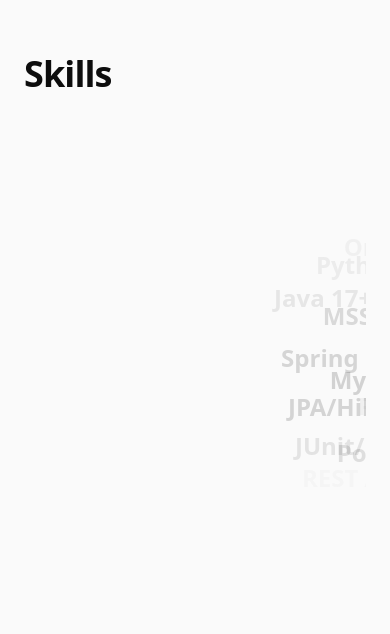
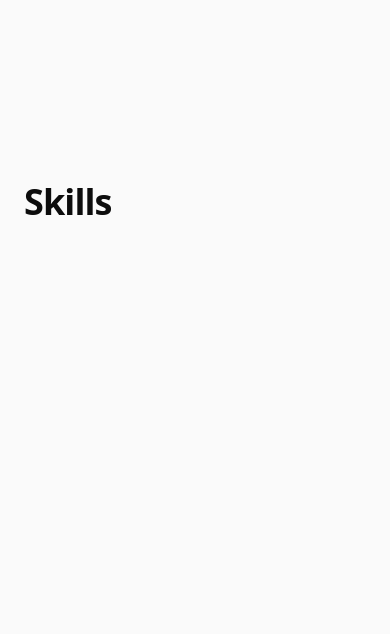
Before and after one commit to Gurudath-S/Gurudath-S.github.io, a React (Vite) app: page / in a window 390 px wide. Shown: the part 5410-6044 px from the top of the page. Built offline with nearby package versions, Linux system fonts and the light colour scheme.

Commit message:
Refine skills section animations and layout

```diff
--- a/src/components/Skills.tsx
+++ b/src/components/Skills.tsx
@@ -1,60 +1,142 @@
-import { useEffect, useRef, useState } from 'react';
+import { useEffect, useRef, useState, useMemo } from 'react';
 
 export const Skills = () => {
   const sectionRef = useRef<HTMLElement>(null);
   const [scrollProgress, setScrollProgress] = useState(0);
+  const [scrollDirection, setScrollDirection] = useState(1);
+  const lastScrollY = useRef(0);
 
   const allSkills = [
-    'Java 17+', 'Spring Boot', 'JPA/Hibernate', 'JUnit/Mockito', 'REST APIs', 'Angular', 'Python',
+    'Java 17+', 'Spring Boot', 'JPA/Hibernate', 'JUnit/Mockito', 'REST APIs',
+    'Angular', 'Python', 'HTML5', 'CSS3', 'JavaScript', 'TypeScript',
     'MSSQL', 'MySQL', 'PostgreSQL', 'Oracle', 'Cosmos DB', 'Redis', 'Liquibase',
-    'Azure', 'AWS', 'CI/CD', 'Docker', 'Kubernetes', 'Azure DevOps',
-    'Git/GitHub', 'Agile', 'TDD', 'Design Patterns', 'Grafana', 'Snyk', 'SonarQube', 'GitHub Copilot'
+    'Azure', 'AWS', 'CI/CD', 'Docker', 'Kubernetes', 'Azure DevOps', 'Jenkins',
+    'Git/GitHub', 'Agile', 'TDD', 'Design Patterns', 'DevOps', 'CDC',
+    'Grafana', 'Snyk', 'SonarQube', 'GitHub Copilot', 'Prompt Engineering', 'AI Tools'
   ];
 
+  // Easing function for smoother animations
+  const easeOutCubic = (t: number): number => {
+    return 1 - Math.pow(1 - t, 3);
+  };
+
   useEffect(() => {
+    let rafId: number;
+
     const handleScroll = () => {
       if (!sectionRef.current) return;
+
+      // Detect scroll direction
+      const currentScrollY = window.scrollY;
+      if (currentScrollY > lastScrollY.current) {
+        setScrollDirection(1); // scrolling down
+      } else if (currentScrollY < lastScrollY.current) {
+        setScrollDirection(-1); // scrolling up
+      }
+      lastScrollY.current = currentScrollY;
 
       const rect = sectionRef.current.getBoundingClientRect();
       const sectionHeight = rect.height;
       const windowHeight = window.innerHeight;
 
-      // Calculate how much of the section is visible
-      const scrolled = Math.max(0, Math.min(1, (windowHeight - rect.top) / (sectionHeight + windowHeight)));
-      setScrollProgress(scrolled);
+      // Calculate scroll progress with smoother calculation
+      const visibleStart = -rect.top;
+      const visibleEnd = -rect.top + windowHeight;
+      const totalScrollableHeight = sectionHeight + windowHeight;
+
+      let progress = Math.max(0, Math.min(1, visibleStart / totalScrollableHeight));
+      progress = easeOutCubic(progress);
+
+      rafId = requestAnimationFrame(() => {
+        setScrollProgress(progress);
+      });
     };
 
-    window.addEventListener('scroll', handleScroll);
+    window.addEventListener('scroll', handleScroll, { passive: true });
     handleScroll();
 
-    return () => window.removeEventListener('scroll', handleScroll);
+    return () => {
+      window.removeEventListener('scroll', handleScroll);
+      if (rafId) cancelAnimationFrame(rafId);
+    };
   }, []);
 
+  // Memoize skill positions for performance
+  const skillPositions = useMemo(() => {
+    return allSkills.map((skill, index) => {
+      const row = Math.floor(index / 6);
+      const col = index % 6;
+      const baseDelay = (index / allSkills.length);
+
+      // Direction multiplier: 1 for down, -1 for up
+      const directionMultiplier = scrollDirection;
+
+      // Smooth horizontal movement based on scroll
+      const xPosition = 120 - (scrollProgress * 200 * directionMultiplier) + (baseDelay * 80);
+
+      // Vertical spacing - more spread out
+      const yOffset = row * 120 + (Math.sin((index + scrollProgress * 5) * 0.3) * 30);
+
+      // Fade in/out based on visibility
+      const opacity = scrollProgress > 0.05
+        ? Math.min(1, (scrollProgress - 0.05) * 3) * (1 - Math.max(0, (scrollProgress - 0.85) * 5))
+        : 0;
+
+      const isVisible = xPosition < 110 && xPosition > -60;
+
+      return {
+        xPosition,
+        yOffset,
+        opacity: isVisible ? opacity : 0,
+        row,
+        col
+      };
+    });
+  }, [scrollProgress, scrollDirection, allSkills]);
+
   return (
-    <section id="skills" ref={sectionRef} className="py-32 relative bg-accent/20 overflow-hidden min-h-screen">
+    <section
+      id="skills"
+      ref={sectionRef}
+      className="py-32 relative bg-accent/20 overflow-hidden"
+      style={{ minHeight: '250vh' }}
+      aria-label="Skills and Technologies"
+    >
       <div className="container mx-auto px-6">
-        <div className="max-w-4xl mx-auto mb-16">
+        <div className="max-w-4xl mx-auto mb-16 sticky top-32 z-10">
           <h2 className="text-4xl md:text-5xl font-bold tracking-tight">Skills</h2>
         </div>
 
-        <div className="relative h-96 flex items-center">
+        {/* Accessible skill list for screen readers */}
+        <div className="sr-only" role="list" aria-label="List of technical skills">
+          {allSkills.map((skill) => (
+            <div key={`sr-${skill}`} role="listitem">{skill}</div>
+          ))}
+        </div>
+
+        {/* Visual floating animation */}
+        <div
+          className="relative flex items-center justify-center"
+          style={{ height: '150vh' }}
+          aria-hidden="true"
+        >
           <div className="absolute inset-0 flex items-center justify-start overflow-hidden">
             {allSkills.map((skill, index) => {
-              const baseDelay = (index / allSkills.length) * 0.5;
-              const xPosition = 100 - (scrollProgress * 150) + (baseDelay * 100);
-              const yOffset = Math.sin((index + scrollProgress * 10) * 0.5) * 50;
-              const opacity = scrollProgress > 0.1 ? Math.min(1, (scrollProgress - 0.1) * 2) : 0;
+              const pos = skillPositions[index];
 
               return (
                 <div
                   key={skill}
-                  className="absolute whitespace-nowrap text-2xl md:text-4xl font-bold opacity-0 transition-all duration-300"
+                  className="absolute whitespace-nowrap text-2xl md:text-4xl lg:text-5xl font-bold will-change-transform"
                   style={{
-                    transform: `translate(${xPosition}vw, ${yOffset}px)`,
-                    opacity: xPosition < 100 && xPosition > -50 ? opacity : 0,
+                    transform: `translate(${pos.xPosition}vw, ${pos.yOffset}px)`,
+                    opacity: pos.opacity,
                     left: 0,
-                    top: `${20 + (index % 5) * 15}%`,
-                    color: `hsl(var(--foreground) / ${0.3 + (Math.sin(index) * 0.3)})`,
+                    top: `${15 + pos.row * 12}%`,
+                    color: `hsl(var(--foreground) / ${0.25 + (Math.sin(index * 0.5) * 0.25)})`,
+                    transition: 'opacity 0.3s cubic-bezier(0.4, 0, 0.2, 1)',
+                    pointerEvents: 'none',
+                    fontWeight: 700,
                   }}
                 >
                   {skill}
```
